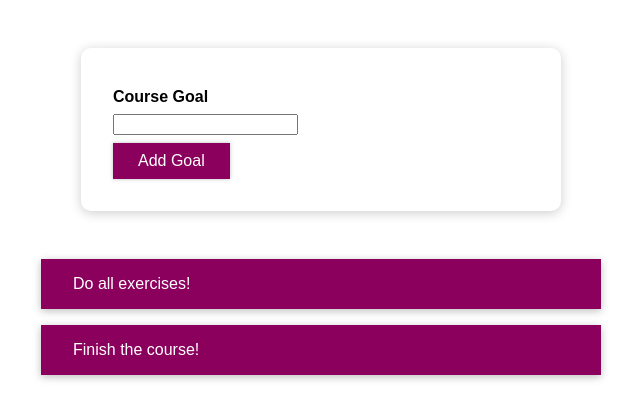
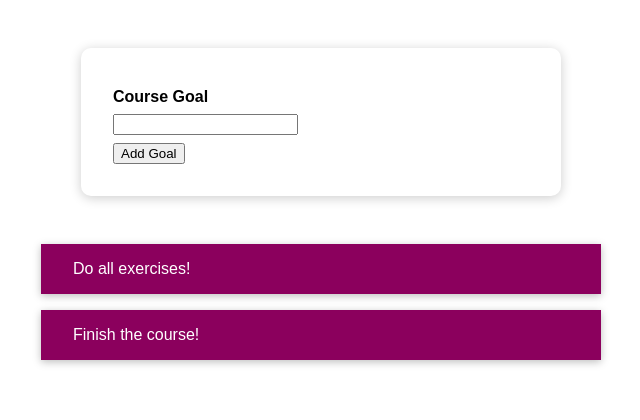
Before and after one commit to KakwiriStephen/ReactDesigns, a React (Create React App) app in the folder Styling-Components/: page / in a window 1280 px wide. Shown: the top 420 px of the page, without its empty margins (319-959 px from the left). Built offline with nearby package versions, Linux system fonts and the light colour scheme.

Commit message:
CSS module

```diff
--- a/Styling-Components/src/components/UI/Button/Button.js
+++ b/Styling-Components/src/components/UI/Button/Button.js
@@ -1,40 +1,42 @@
-import styled from "styled-components";
+import React from "react";
 
-// import './Button.css';
+// import styled from "styled-components";
 
-const Button = styled.button`
-  width: 100%;
+import styles from "./Button.module.css";
 
-  font: inherit;
-  padding: 0.5rem 1.5rem;
-  border: 1px solid #8b005d;
-  color: white;
-  background: #8b005d;
-  box-shadow: 0 0 4px rgba(0, 0, 0, 0.26);
-  cursor: pointer;
+// const Button = styled.button`
+//   width: 100%;
 
-  @media (min-width: 768px) {
-    width: auto;
-  }
+//   font: inherit;
+//   padding: 0.5rem 1.5rem;
+//   border: 1px solid #8b005d;
+//   color: white;
+//   background: #8b005d;
+//   box-shadow: 0 0 4px rgba(0, 0, 0, 0.26);
+//   cursor: pointer;
 
-  &:focus {
-    outline: none;
-  }
+//   @media (min-width: 768px) {
+//     width: auto;
+//   }
 
-  .&:hover,
-  .&:active {
-    background: #ac0e77;
-    border-color: #ac0e77;
-    box-shadow: 0 0 8px rgba(0, 0, 0, 0.26);
-  }
-`;
+//   &:focus {
+//     outline: none;
+//   }
 
-// const Button = props => {
-//   return (
-//     <button type={props.type} className="button" onClick={props.onClick}>
-//       {props.children}
-//     </button>
-//   );
-// };
+//   .&:hover,
+//   .&:active {
+//     background: #ac0e77;
+//     border-color: #ac0e77;
+//     box-shadow: 0 0 8px rgba(0, 0, 0, 0.26);
+//   }
+// `;
+
+const Button = (props) => {
+  return (
+    <button type={props.type} className="button" onClick={props.onClick}>
+      {props.children}
+    </button>
+  );
+};
 
 export default Button;
```
Also changed, not shown: Styling-Components/src/components/UI/Button/Button.module.css (renamed from Styling-Components/src/components/UI/Button/Button.css), 1 other file (tests, documents, lock files or other folders).
